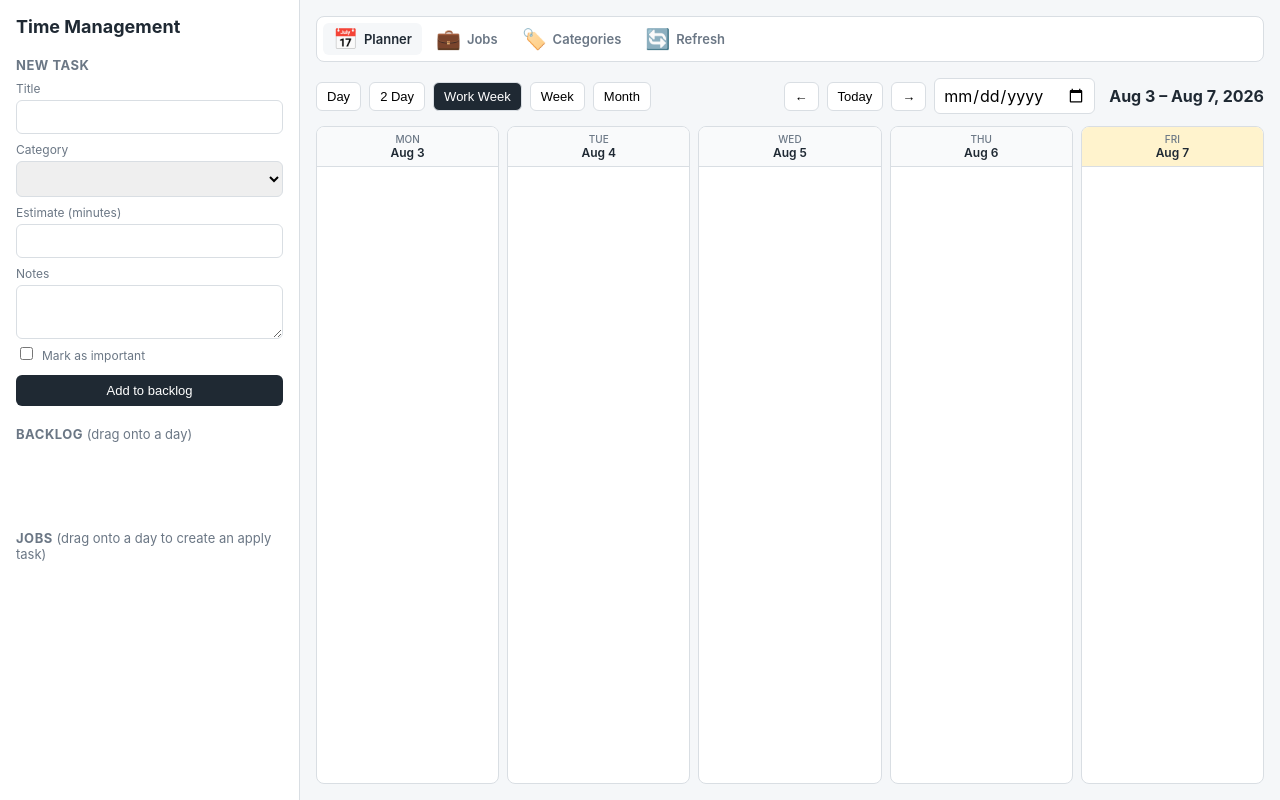
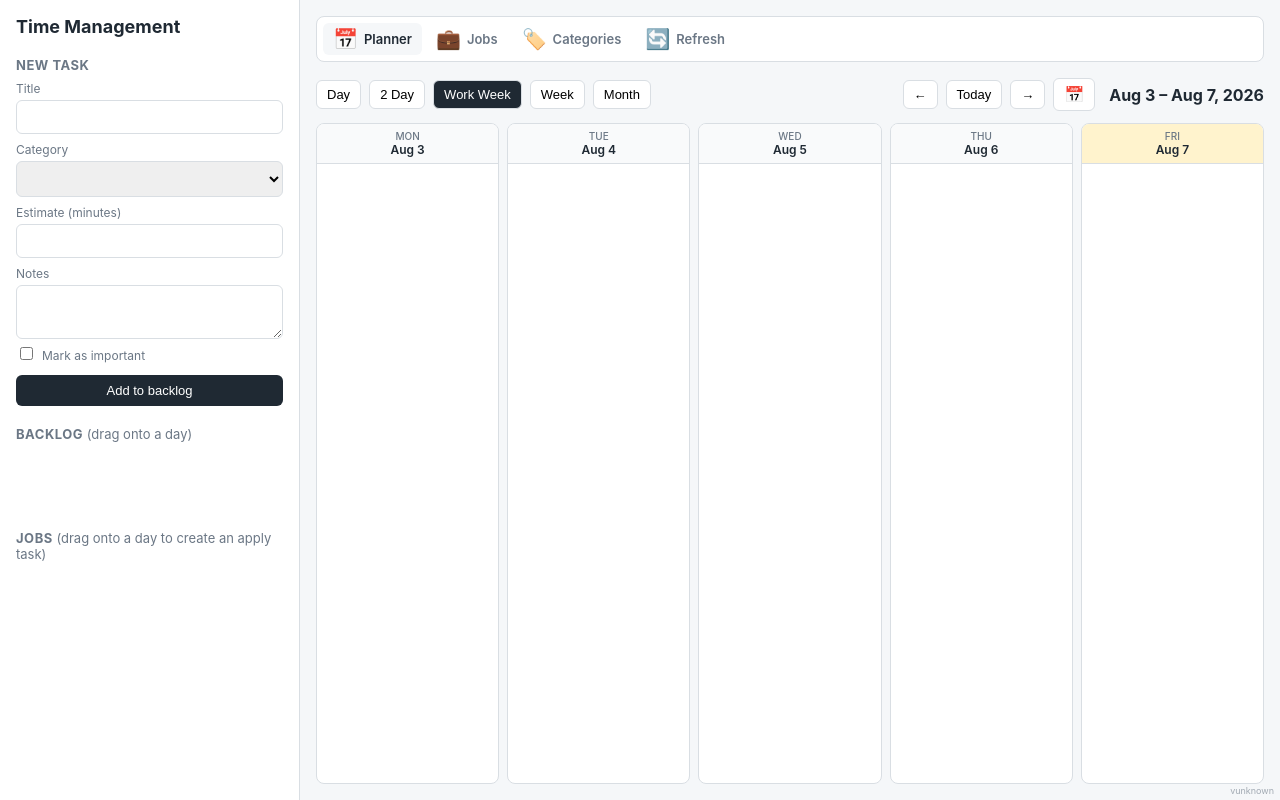
Before and after one commit to ecooperman/time-management, a FastAPI app: page / in a window 1280 px wide. Run offline with FastAPI, Linux system fonts and the light colour scheme; data that the repository does not hold is empty; parts of the project's set-up code (start-up, migrations or seed data) failed here and were passed over.

Commit message:
Push another fix for the mobile jump to date button so it displays properly, and added a version to the bottom of the site so that I can be sure my changes are deployed properly and rendering on the site rather than guessing.

```diff
--- a/app/main.py
+++ b/app/main.py
@@ -1,3 +1,6 @@
+import subprocess
+from pathlib import Path
+
 from fastapi import FastAPI, Request
 from fastapi.staticfiles import StaticFiles
 
@@ -12,7 +15,31 @@ from .seed import seed_categories
 with SessionLocal() as db:
     seed_categories(db)
 
+
+def _get_git_sha() -> str:
+    """Short commit hash the running app was deployed from, read straight
+    from the repo on disk (the deploy pulls a real git checkout) - no CI
+    wiring needed, and it can never drift from what's actually running.
+    """
+    try:
+        return subprocess.check_output(
+            ["git", "rev-parse", "--short", "HEAD"],
+            cwd=Path(__file__).resolve().parent.parent,
+            text=True,
+            stderr=subprocess.DEVNULL,
+        ).strip()
+    except Exception:
+        return "unknown"
+
+
+GIT_SHA = _get_git_sha()
+
 app = FastAPI(title="Time Management")
+
+
+@app.get("/api/version")
+def get_version():
+    return {"version": GIT_SHA}
 
 
 @app.middleware("http")
--- a/static/admin.html
+++ b/static/admin.html
@@ -42,6 +42,9 @@
     </form>
   </div>
 
+  <div id="app-version"></div>
+
   <script src="/admin.js"></script>
+  <script src="/version.js"></script>
 </body>
 </html>
--- a/static/app.js
+++ b/static/app.js
@@ -564,7 +564,15 @@ function initNavControls() {
     anchorDate.setHours(0, 0, 0, 0);
     loadAndRenderCalendar();
   });
-  document.getElementById("nav-jump").addEventListener("change", (e) => {
+  const jumpInput = document.getElementById("nav-jump");
+  document.getElementById("nav-jump-btn").addEventListener("click", () => {
+    if (jumpInput.showPicker) {
+      jumpInput.showPicker();
+    } else {
+      jumpInput.focus();
+    }
+  });
+  jumpInput.addEventListener("change", (e) => {
     if (!e.target.value) return;
     // Parse the "YYYY-MM-DD" input value as a local date, not UTC (which
     // `new Date("YYYY-MM-DD")` would do and could shift the day backward
--- a/static/index.html
+++ b/static/index.html
@@ -83,7 +83,8 @@
           <button id="nav-prev">&larr;</button>
           <button id="nav-today">Today</button>
           <button id="nav-next">&rarr;</button>
-          <input type="date" id="nav-jump" aria-label="Jump to date" />
+          <button type="button" id="nav-jump-btn" title="Jump to date">📅</button>
+          <input type="date" id="nav-jump" aria-label="Jump to date" class="visually-hidden" />
           <span id="nav-title"></span>
         </div>
       </div>
@@ -189,6 +190,9 @@
     </div>
   </div>
 
+  <div id="app-version"></div>
+
   <script src="/app.js"></script>
+  <script src="/version.js"></script>
 </body>
 </html>
--- a/static/jobs.html
+++ b/static/jobs.html
@@ -63,6 +63,9 @@
     <div id="job-rows"></div>
   </div>
 
+  <div id="app-version"></div>
+
   <script src="/jobs.js"></script>
+  <script src="/version.js"></script>
 </body>
 </html>
--- a/static/style.css
+++ b/static/style.css
@@ -336,19 +336,49 @@ main {
   flex-wrap: wrap;
 }
 
-#nav-jump {
-  /* iOS Safari's native date-input chrome (calendar icon + placeholder
-     segments) can fail to render - falling back to a blank gray box - if
-     the control is left to size itself via flexbox "width: auto" alone.
-     An explicit min-width and flex-shrink: 0 keep it from ever collapsing
-     that far. Not reproducible in desktop/emulated mobile testing, since
-     that renders the date picker with the browser's own control, not
-     iOS's. */
-  width: auto;
-  min-width: 150px;
-  flex-shrink: 0;
-  margin-top: 0;
-  padding: 6px 8px;
+/* iOS Safari's native <input type="date"> chrome (calendar icon +
+   placeholder segments) has proven unreliable to render inside a flex
+   toolbar - it can fall back to a blank gray box with no icon or text,
+   and isn't reproducible in desktop/emulated mobile testing since that
+   renders the control with the browser's own picker, not iOS's. Rather
+   than keep fighting that rendering, #nav-jump-btn is the only thing
+   actually visible - a normal button, guaranteed to render like every
+   other nav button - and it triggers the real (but invisible) date input's
+   native picker programmatically. */
+#nav-jump-btn {
+  font-size: 16px;
+}
+
+.visually-hidden {
+  position: absolute;
+  width: 1px;
+  height: 1px;
+  padding: 0;
+  margin: -1px;
+  overflow: hidden;
+  opacity: 0;
+  pointer-events: none;
+}
+
+#app-version {
+  position: fixed;
+  right: 6px;
+  /* Below 640px, .app-nav is fixed to the bottom of the screen - sit just
+     above it rather than behind/under its content. */
+  bottom: calc(var(--nav-height) + env(safe-area-inset-bottom, 0) + 2px);
+  font-size: 9px;
+  color: var(--muted);
+  opacity: 0.6;
+  z-index: 51;
+  pointer-events: none;
+}
+
+@media (min-width: 640px) {
+  #app-version {
+    /* .app-nav is back in normal document flow up here, so there's nothing
+       fixed at the bottom of the screen to avoid. */
+    bottom: 4px;
+  }
 }
 
 #nav-title {
--- /dev/null
+++ b/static/version.js
@@ -0,0 +1,11 @@
+// Shown in the corner of every page so it's easy to confirm a deploy
+// actually reached the server (vs. a stale cached copy) - see the
+// Cache-Control: no-store header set on every response for the other half
+// of that story.
+fetch("/api/version")
+  .then((res) => res.json())
+  .then((data) => {
+    const el = document.getElementById("app-version");
+    if (el) el.textContent = `v${data.version}`;
+  })
+  .catch(() => {});
```
